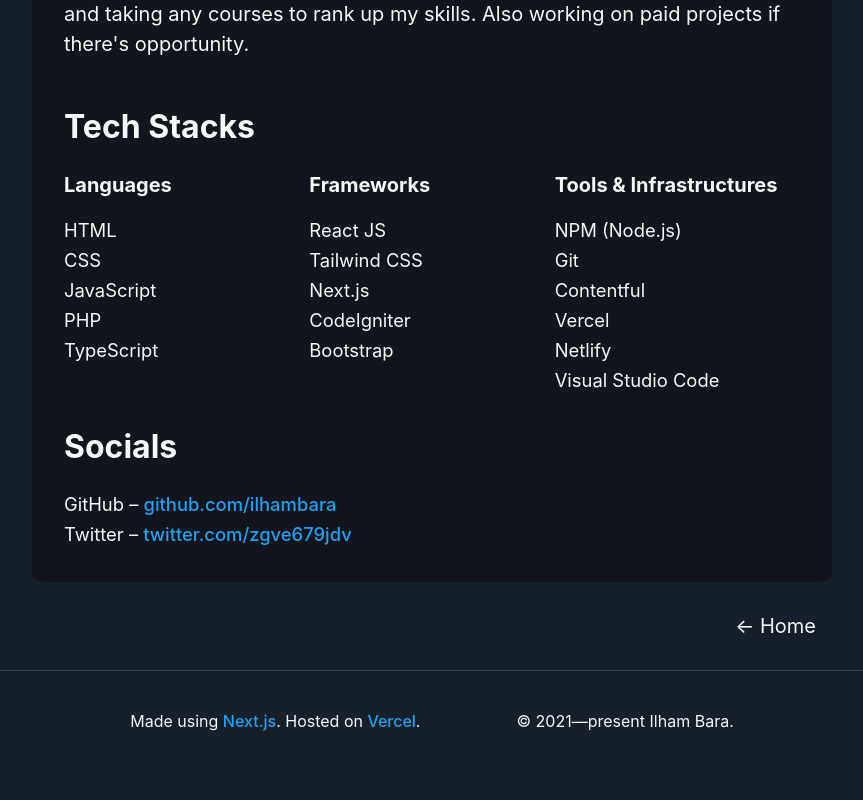
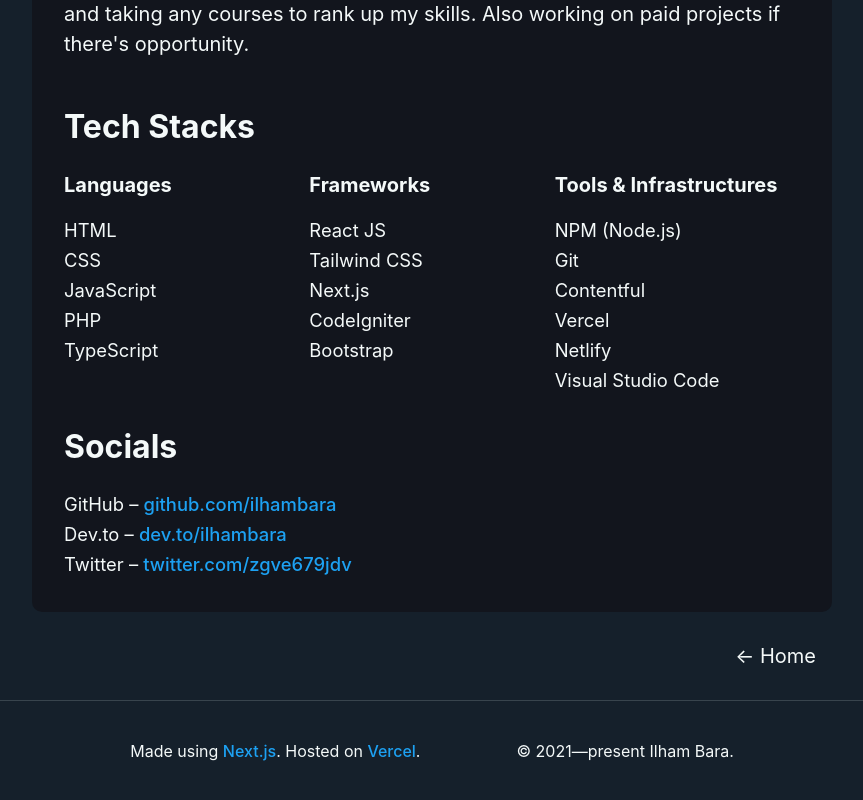
Before and after one commit to ilhambara/portfolio, a Next.js app: page /about in a window 1280 px wide. Shown: the part 480-1280 px from the top of the page, without its empty margins (208-1071 px from the left). Before the commit the page ends 1250 px from the top, so only its background shows below. Built offline with nearby package versions, Linux system fonts and the light colour scheme.

Commit message:
Add: Dev.to in socials (about)

```diff
--- a/pages/about.js
+++ b/pages/about.js
@@ -73,6 +73,7 @@ export default function About() {
                         <h3 className={styles.text__title}>Socials</h3>
                         <ul className={styles.list__ul}>
                             <li>GitHub – <span className={styles.text__span}><a href="https://github.com/ilhambara" target="_blank">github.com/ilhambara</a></span></li>
+                            <li>Dev.to – <span className={styles.text__span}><a href="https://dev.to/ilhambara" target="_blank">dev.to/ilhambara</a></span></li>
                             <li>Twitter – <span className={styles.text__span}><a href="https://twitter.com/zgve679jdv" target="_blank">twitter.com/zgve679jdv</a></span></li>
                         </ul>
                     </div>
```
